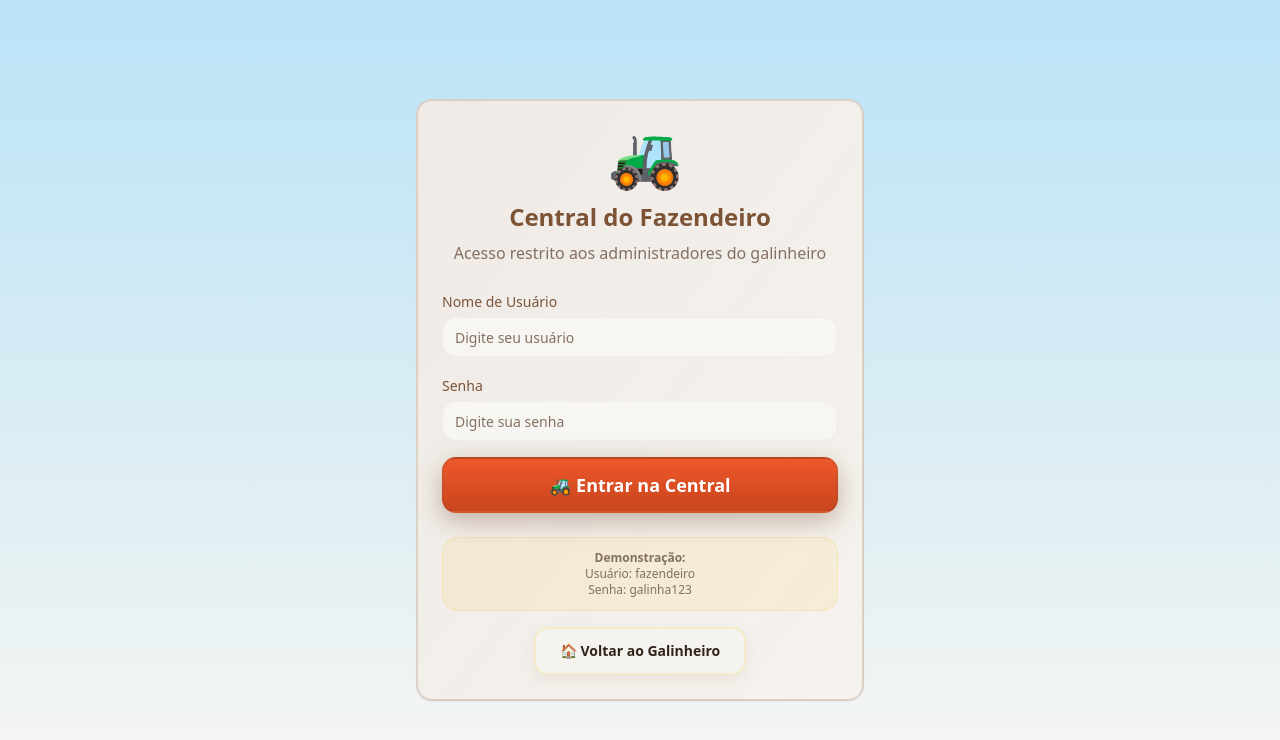
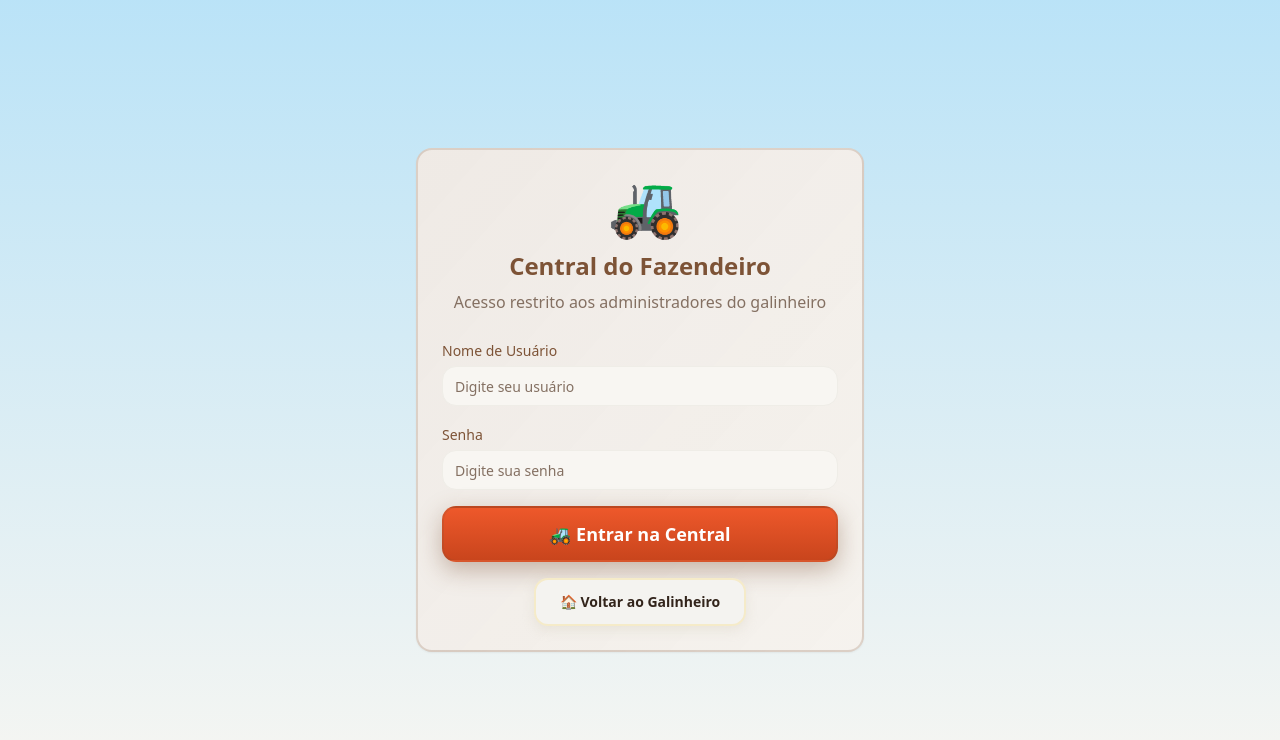
Before and after one commit to raffaeladioliveira-a11y/cluck-and-croon, a React (Vite) app: page /admin in a window 1280 px wide. Shown: the top 740 px of the page. Built offline with nearby package versions, Linux system fonts and the light colour scheme.

Commit message:
Alterando nome do site

```diff
--- a/index.html
+++ b/index.html
@@ -3,7 +3,7 @@
   <head>
     <meta charset="UTF-8" />
     <meta name="viewport" content="width=device-width, initial-scale=1.0" />
-    <title>cluck-and-croon</title>
+    <title>Cocoli ®</title>
     <meta name="description" content="Lovable Generated Project" />
     <meta name="author" content="Lovable" />
 
--- a/src/components/AppHeader.tsx
+++ b/src/components/AppHeader.tsx
@@ -5,7 +5,7 @@ export function AppHeader() {
   return (
     <header className="w-full sticky top-0 z-20 bg-background/70 backdrop-blur border-b">
       <div className="max-w-5xl mx-auto px-4 h-14 flex items-center justify-between">
-        <Link to="/" className="font-bold text-lg">🐔 Cluck & Croon</Link>
+        <Link to="/" className="font-bold text-lg">🐔 Cocoli ®️</Link>
         <UserMenu />
       </div>
     </header>
--- a/src/pages/AdminLogin.tsx
+++ b/src/pages/AdminLogin.tsx
@@ -126,13 +126,13 @@ export default function AdminLogin() {
         </form>
 
         {/* Login hint */}
-        <div className="mt-6 p-3 bg-primary/10 rounded-lg border border-primary/20">
-          <p className="text-xs text-muted-foreground text-center">
-            <strong>Demonstração:</strong><br />
-            Usuário: fazendeiro<br />
-            Senha: galinha123
-          </p>
-        </div>
+        {/*<div className="mt-6 p-3 bg-primary/10 rounded-lg border border-primary/20">*/}
+          {/*<p className="text-xs text-muted-foreground text-center">*/}
+            {/*<strong>Demonstração:</strong><br />*/}
+            {/*Usuário: fazendeiro<br />*/}
+            {/*Senha: galinha123*/}
+          {/*</p>*/}
+        {/*</div>*/}
 
         {/* Back to game */}
         <div className="mt-4 text-center">
```
